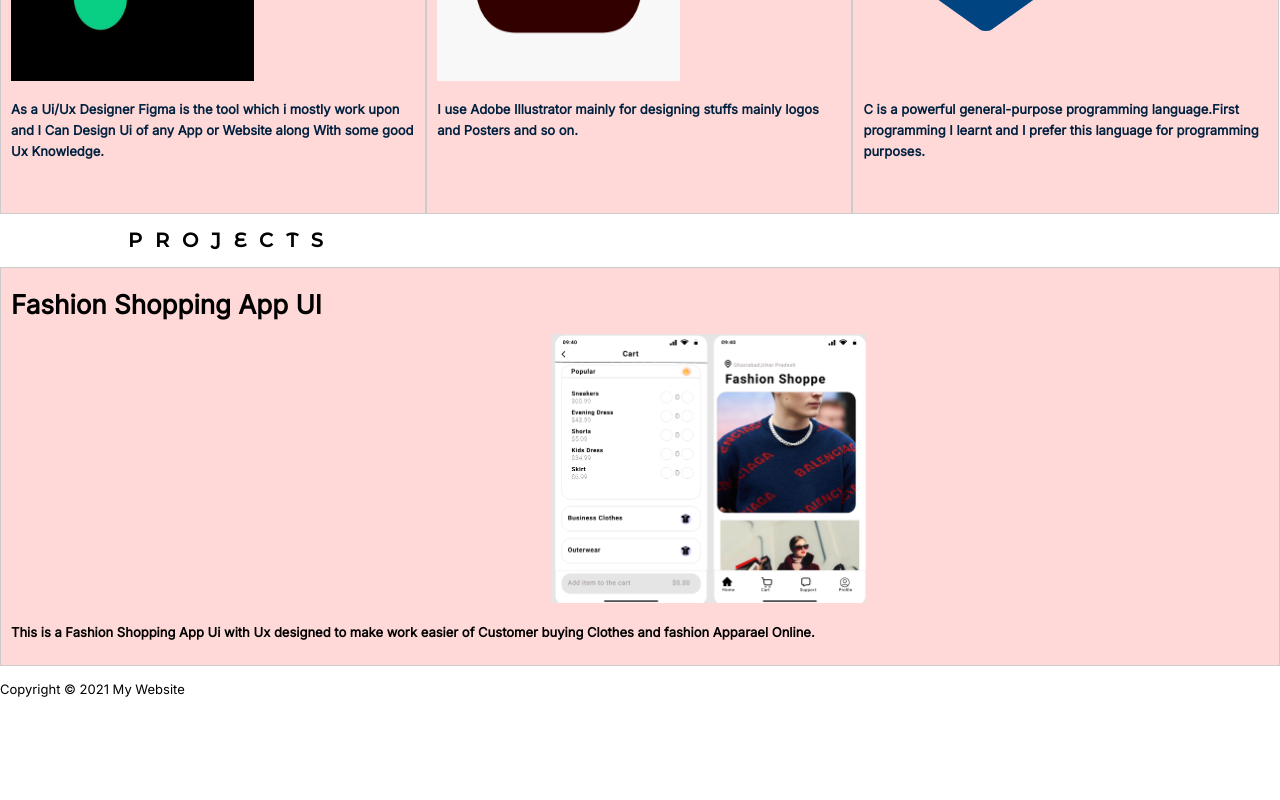
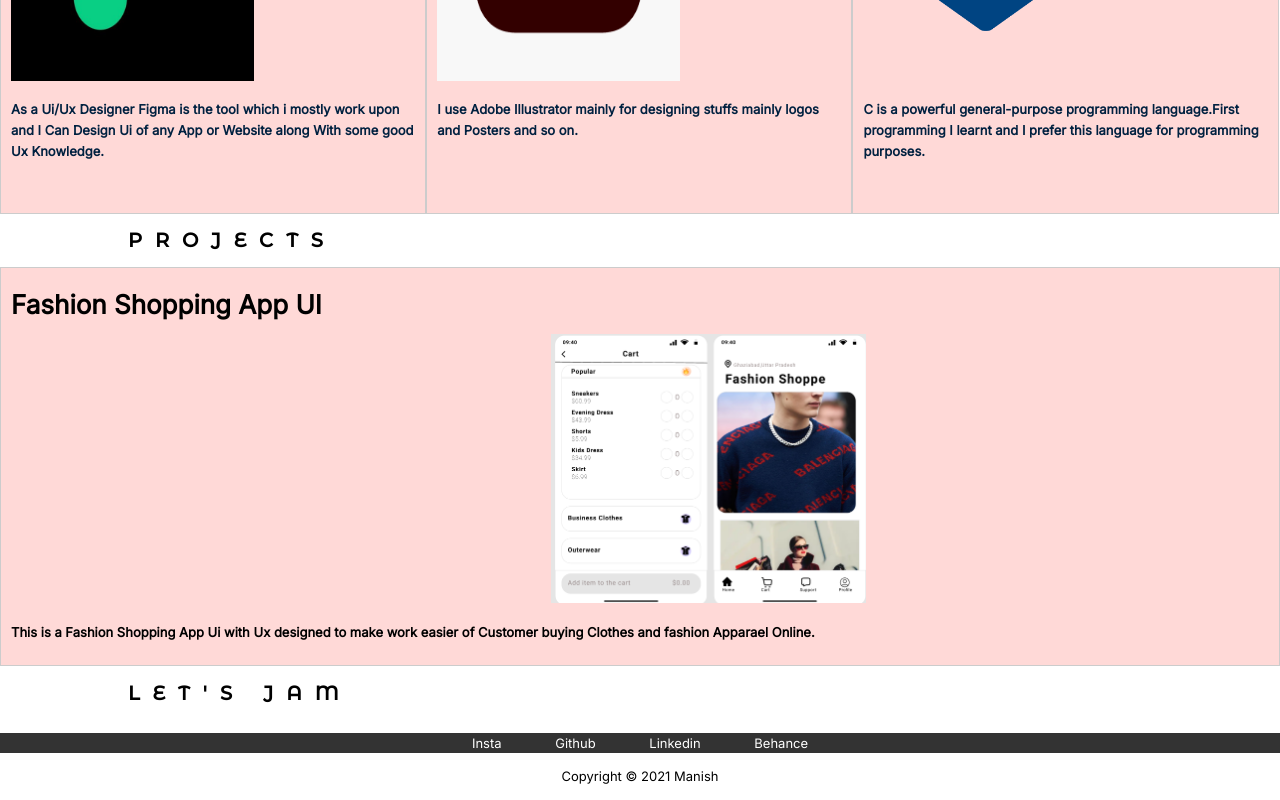
Before and after one commit to Alphamanish/Portfolio, a plain HTML site: page index.html in a window 1280 px wide. Shown: the part 747-1547 px from the top of the page. Before the commit the page ends 1460 px from the top, so only its background shows below. Drawn offline with Linux system fonts and the light colour scheme; a web font is replaced by a local one.

Commit message:
Added footer

```diff
--- a/css/style.css
+++ b/css/style.css
@@ -127,3 +127,6 @@ body{
 	height: 25%;
 
 }
+#main-footer p{
+	text-align: center;
+}
--- a/index.html
+++ b/index.html
@@ -19,7 +19,7 @@
 				<li><a href="#">Know me</a></li>
 				<li><a href="#">Skills</a></li>
 				<li><a href="#">Projects</a></li>
-				<li><a href="#">Contact</a></li>
+				<li><a href="#"></a></li>
 			</ul>
 		</div>
 	</nav>
@@ -77,14 +77,28 @@
 
 		<div class="block2">
 				<h1>Fashion Shopping App UI</h1>
-				<img src="./images/figma_project.png">
+				<img src="./images/figma_project.jpeg">
 				<p>This is a Fashion Shopping App Ui with Ux designed to make work easier of Customer buying Clothes and fashion Apparael Online.
 				</p>
 		</div>
 
+        <div class="skills">
+        	<h2>LET'S JAM</h2>
+        </div>
 
 	<footer id="main-footer">
-		<p>Copyright &copy; 2021 My Website</p>
+	<div id="navbar">
+		<div class="footer icons">
+			<ul>
+				<li><a href="">Insta</a></li>
+				<li><a href="https://github.com/Alphamanish">Github</a></li>
+				<li><a href="#">Linkedin</a></li>
+				<li><a href="#">Behance</a></li>
+			</ul>
+		</div>
+	</div>
+	<footer id="main-footer">
+		<p>Copyright &copy; 2021 Manish</p>
 	</footer>
 
 </body>
```
Also changed, not shown: images/Figma_project.jpeg (renamed from images/Figma_project.png).
